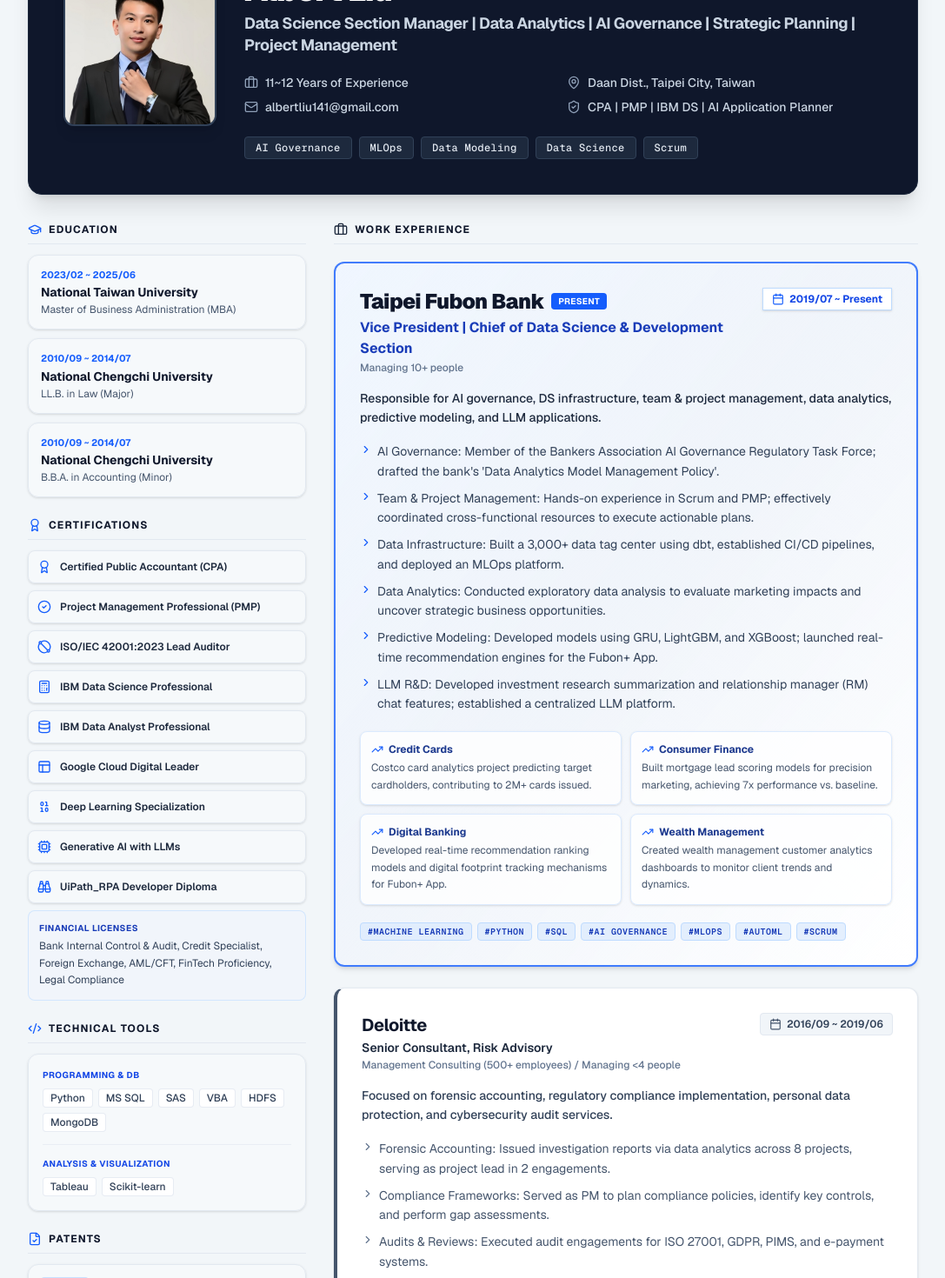
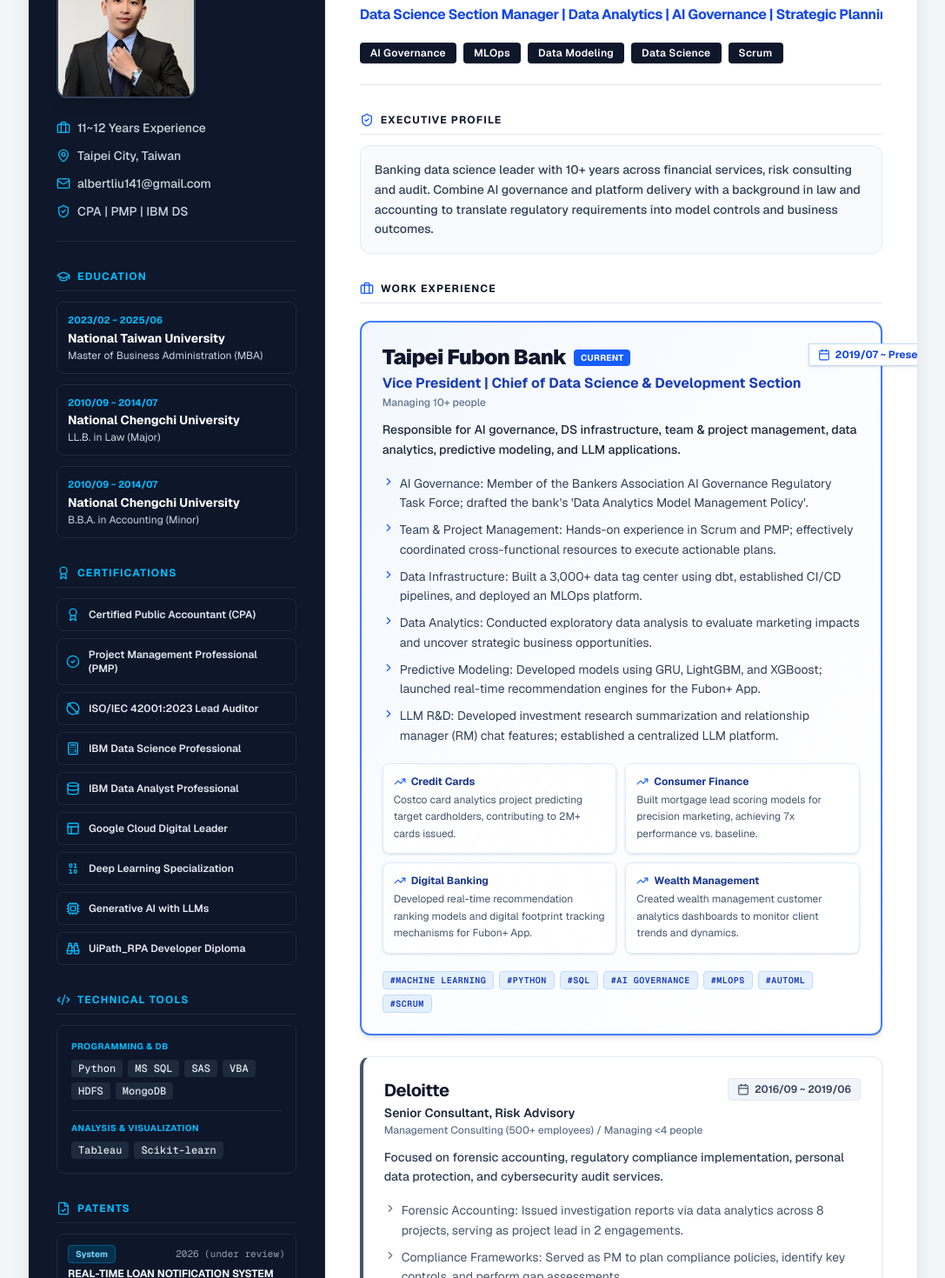
Before and after one commit to AlbertJLiu/resume_albert_eng, a Next.js app: page / in a window 1280 px wide. Shown: the part 120-1590 px from the top of the page at 87% size, without its empty margins (96-1183 px from the left). Built offline with nearby package versions, Linux system fonts and the light colour scheme.

Commit message:
update color version 12

```diff
--- a/app/page.js
+++ b/app/page.js
@@ -30,7 +30,7 @@
     }
   ];
 
-  // Patents Data
+  // Patents Data (2025 年專利統一標示為 "2025 (granted)")
   const patents = [
     {
       title: "REAL-TIME LOAN NOTIFICATION SYSTEM",
@@ -118,29 +118,31 @@
     }
   ];
 
-  // 證照 Icon 統一採用高質感藍色
+  // 側欄彩色 Icon (天藍色調)
   const certificates = [
-    { title: "Certified Public Accountant (CPA)", icon: <Award className="w-4 h-4 text-blue-600" /> },
-    { title: "Project Management Professional (PMP)", icon: <CheckCircle2 className="w-4 h-4 text-blue-600" /> },
-    { title: "ISO/IEC 42001:2023 Lead Auditor", icon: <Diameter className="w-4 h-4 text-blue-600" /> },
-    { title: "IBM Data Science Professional", icon: <Calculator className="w-4 h-4 text-blue-600" /> },
-    { title: "IBM Data Analyst Professional", icon: <Database className="w-4 h-4 text-blue-600" /> },
-    { title: "Google Cloud Digital Leader", icon: <Layout className="w-4 h-4 text-blue-600" /> },
-    { title: "Deep Learning Specialization", icon: <Binary className="w-4 h-4 text-blue-600" /> },
-    { title: "Generative AI with LLMs", icon: <Cpu className="w-4 h-4 text-blue-600" /> },
-    { title: "UiPath_RPA Developer Diploma", icon: <Binoculars className="w-4 h-4 text-blue-600" /> }
+    { title: "Certified Public Accountant (CPA)", icon: <Award className="w-4 h-4 text-sky-400" /> },
+    { title: "Project Management Professional (PMP)", icon: <CheckCircle2 className="w-4 h-4 text-sky-400" /> },
+    { title: "ISO/IEC 42001:2023 Lead Auditor", icon: <Diameter className="w-4 h-4 text-sky-400" /> },
+    { title: "IBM Data Science Professional", icon: <Calculator className="w-4 h-4 text-sky-400" /> },
+    { title: "IBM Data Analyst Professional", icon: <Database className="w-4 h-4 text-sky-400" /> },
+    { title: "Google Cloud Digital Leader", icon: <Layout className="w-4 h-4 text-sky-400" /> },
+    { title: "Deep Learning Specialization", icon: <Binary className="w-4 h-4 text-sky-400" /> },
+    { title: "Generative AI with LLMs", icon: <Cpu className="w-4 h-4 text-sky-400" /> },
+    { title: "UiPath_RPA Developer Diploma", icon: <Binoculars className="w-4 h-4 text-sky-400" /> }
   ];
 
   return (
-    <div className="min-h-screen bg-slate-100/90 py-12 px-4 md:px-8 font-sans text-slate-800 antialiased selection:bg-slate-900 selection:text-white">
-      <div className="max-w-5xl mx-auto">
+    <div className="min-h-screen bg-slate-100/90 py-10 px-4 md:px-8 font-sans text-slate-800 antialiased selection:bg-slate-900 selection:text-white">
+      <div className="max-w-5xl mx-auto bg-white shadow-xl rounded-2xl overflow-hidden border border-slate-200">
 
-        {/* 個人資料 Header: 維持高階深色背景 Banner */}
-        <header className="bg-slate-900 text-slate-100 rounded-2xl shadow-xl p-6 md:p-10 mb-8 border border-slate-800">
-          <div className="flex flex-col md:flex-row items-center md:items-start gap-8">
-            {/* Profile Image Container */}
-            <div className="relative shrink-0">
-              <div className="w-36 h-36 md:w-44 md:h-44 rounded-xl overflow-hidden border-2 border-slate-700 shadow-lg">
+        <div className="grid grid-cols-1 lg:grid-cols-12">
+
+          {/* 左側深色定錨 Side Column (占 4 欄) */}
+          <div className="lg:col-span-4 bg-[#0f172a] text-slate-100 p-6 md:p-8 space-y-8 border-r border-slate-800">
+
+            {/* 照片與個人聯絡資訊 */}
+            <div className="text-center lg:text-left">
+              <div className="w-36 h-36 md:w-40 md:h-40 mx-auto lg:mx-0 rounded-xl overflow-hidden border-2 border-slate-700 shadow-lg mb-6">
                 <img
                   src="/profile.jpg"
                   alt="Albert Profile"
@@ -148,60 +150,34 @@
                   onError={(e) => { e.currentTarget.src = "https://via.placeholder.com/200?text=Albert"; }}
                 />
               </div>
-            </div>
 
-            {/* Basic Info */}
-            <div className="flex-1 text-center md:text-left">
-              <div className="mb-3">
-                <h1 className="text-3xl md:text-4xl font-black text-white tracking-tight">Albert Liu</h1>
-                <p className="text-base md:text-lg text-slate-300 font-bold mt-1.5 tracking-tight leading-snug">
-                  Data Science Section Manager | Data Analytics | AI Governance | Strategic Planning | Project Management
-                </p>
-              </div>
-
-              <div className="grid grid-cols-1 sm:grid-cols-2 gap-2 mt-5 text-xs md:text-sm text-slate-300 font-medium">
-                <div className="flex items-center justify-center md:justify-start">
-                  <Briefcase className="w-4 h-4 mr-2 text-slate-400" /> 11~12 Years of Experience
+              <div className="space-y-3 text-xs md:text-sm text-slate-300 font-medium border-b border-slate-800 pb-6">
+                <div className="flex items-center justify-center lg:justify-start">
+                  <Briefcase className="w-4 h-4 mr-2 text-sky-400 shrink-0" /> 11~12 Years Experience
                 </div>
-                <div className="flex items-center justify-center md:justify-start">
-                  <MapPin className="w-4 h-4 mr-2 text-slate-400" /> Daan Dist., Taipei City, Taiwan
+                <div className="flex items-center justify-center lg:justify-start">
+                  <MapPin className="w-4 h-4 mr-2 text-sky-400 shrink-0" /> Taipei City, Taiwan
                 </div>
-                <div className="flex items-center justify-center md:justify-start">
-                  <Mail className="w-4 h-4 mr-2 text-slate-400" /> albertliu141@gmail.com
+                <div className="flex items-center justify-center lg:justify-start">
+                  <Mail className="w-4 h-4 mr-2 text-sky-400 shrink-0" /> albertliu141@gmail.com
                 </div>
-                <div className="flex items-center justify-center md:justify-start">
-                  <ShieldCheck className="w-4 h-4 mr-2 text-slate-400" /> CPA | PMP | IBM DS | AI Application Planner
+                <div className="flex items-center justify-center lg:justify-start">
+                  <ShieldCheck className="w-4 h-4 mr-2 text-sky-400 shrink-0" /> CPA | PMP | IBM DS
                 </div>
               </div>
-
-              {/* 核心技能 Badge */}
-              <div className="mt-6 flex flex-wrap justify-center md:justify-start gap-2">
-                {["AI Governance", "MLOps", "Data Modeling", "Data Science", "Scrum"].map(skill => (
-                  <span key={skill} className="bg-slate-800 text-slate-200 border border-slate-700 px-3 py-1 rounded text-xs font-mono font-medium tracking-wide">
-                    {skill}
-                  </span>
-                ))}
-              </div>
             </div>
-          </div>
-        </header>
-
-        <div className="grid grid-cols-1 lg:grid-cols-3 gap-8">
-
-          {/* 左側欄位：方框採用 bg-slate-50/80 淡灰底，Icon 統一藍色加彩 */}
-          <div className="lg:col-span-1 space-y-6">
 
             {/* Education */}
             <section>
-              <h2 className="text-xs font-bold uppercase tracking-widest text-slate-900 mb-3 flex items-center border-b border-slate-200 pb-2">
-                <GraduationCap className="w-4 h-4 mr-2 text-blue-600" /> Education
+              <h2 className="text-xs font-bold uppercase tracking-widest text-sky-400 mb-3 flex items-center border-b border-slate-800 pb-2">
+                <GraduationCap className="w-4 h-4 mr-2 text-sky-400" /> Education
               </h2>
-              <div className="space-y-2.5">
+              <div className="space-y-3">
                 {education.map((edu, i) => (
-                  <div key={i} className="p-3.5 rounded-xl border border-slate-200 bg-slate-50/80 shadow-sm hover:border-blue-300 transition-colors">
-                    <p className="text-[11px] font-bold text-blue-600 mb-0.5">{edu.period}</p>
-                    <h3 className="font-bold text-slate-900 text-xs md:text-sm">{edu.school}</h3>
-                    <p className="text-xs text-slate-600 mt-0.5">{edu.degree}</p>
+                  <div key={i} className="p-3 rounded-lg bg-slate-900/90 border border-slate-800">
+                    <p className="text-[11px] font-bold text-sky-400 mb-0.5">{edu.period}</p>
+                    <h3 className="font-bold text-white text-xs md:text-sm">{edu.school}</h3>
+                    <p className="text-xs text-slate-300 mt-0.5">{edu.degree}</p>
                   </div>
                 ))}
               </div>
@@ -209,43 +185,39 @@
 
             {/* Certifications */}
             <section>
-              <h2 className="text-xs font-bold uppercase tracking-widest text-slate-900 mb-3 flex items-center border-b border-slate-200 pb-2">
-                <Award className="w-4 h-4 mr-2 text-blue-600" /> Certifications
+              <h2 className="text-xs font-bold uppercase tracking-widest text-sky-400 mb-3 flex items-center border-b border-slate-800 pb-2">
+                <Award className="w-4 h-4 mr-2 text-sky-400" /> Certifications
               </h2>
               <div className="space-y-2">
                 {certificates.map((cert, i) => (
-                  <div key={i} className="flex items-center p-2.5 bg-slate-50/80 rounded-lg border border-slate-200 shadow-sm hover:border-blue-300 transition-colors">
+                  <div key={i} className="flex items-center p-2.5 bg-slate-900/90 rounded-lg border border-slate-800">
                     {cert.icon}
-                    <span className="ml-2.5 text-xs font-semibold text-slate-800">{cert.title}</span>
+                    <span className="ml-2.5 text-xs font-semibold text-slate-200">{cert.title}</span>
                   </div>
                 ))}
-                <div className="p-3 bg-blue-50/40 rounded-lg border border-blue-200/60">
-                  <p className="text-[10px] text-blue-800 font-bold uppercase tracking-wider mb-1">Financial Licenses</p>
-                  <p className="text-xs text-slate-700 leading-relaxed">Bank Internal Control & Audit, Credit Specialist, Foreign Exchange, AML/CFT, FinTech Proficiency, Legal Compliance</p>
-                </div>
               </div>
             </section>
 
             {/* Technical Tools */}
             <section>
-              <h2 className="text-xs font-bold uppercase tracking-widest text-slate-900 mb-3 flex items-center border-b border-slate-200 pb-2">
-                <Code2 className="w-4 h-4 mr-2 text-blue-600" /> Technical Tools
+              <h2 className="text-xs font-bold uppercase tracking-widest text-sky-400 mb-3 flex items-center border-b border-slate-800 pb-2">
+                <Code2 className="w-4 h-4 mr-2 text-sky-400" /> Technical Tools
               </h2>
-              <div className="bg-slate-50/80 p-4 rounded-xl border border-slate-200 shadow-sm space-y-3.5">
+              <div className="bg-slate-900/90 p-4 rounded-lg border border-slate-800 space-y-3">
                 <div>
-                  <p className="text-[10px] font-bold text-blue-700 uppercase mb-2 tracking-wider">Programming & DB</p>
+                  <p className="text-[10px] font-bold text-sky-400 uppercase mb-2 tracking-wider">Programming & DB</p>
                   <div className="flex flex-wrap gap-1.5">
                     {["Python", "MS SQL", "SAS", "VBA", "HDFS", "MongoDB"].map(t => (
-                      <span key={t} className="px-2 py-0.5 bg-white border border-slate-200/80 rounded text-xs font-medium text-slate-700">{t}</span>
+                      <span key={t} className="px-2 py-0.5 bg-slate-800 rounded text-xs font-mono font-medium text-slate-200">{t}</span>
                     ))}
                   </div>
                 </div>
-                <hr className="border-slate-200/60" />
+                <hr className="border-slate-800" />
                 <div>
-                  <p className="text-[10px] font-bold text-blue-700 uppercase mb-2 tracking-wider">Analysis & Visualization</p>
+                  <p className="text-[10px] font-bold text-sky-400 uppercase mb-2 tracking-wider">Analysis & Visualization</p>
                   <div className="flex flex-wrap gap-1.5">
                     {["Tableau", "Scikit-learn"].map(t => (
-                      <span key={t} className="px-2 py-0.5 bg-white border border-slate-200/80 rounded text-xs font-medium text-slate-700">{t}</span>
+                      <span key={t} className="px-2 py-0.5 bg-slate-800 rounded text-xs font-mono font-medium text-slate-200">{t}</span>
                     ))}
                   </div>
                 </div>
@@ -254,19 +226,19 @@
 
             {/* Patents Section */}
             <section>
-              <h2 className="text-xs font-bold uppercase tracking-widest text-slate-900 mb-3 flex items-center border-b border-slate-200 pb-2">
-                <FileCheck className="w-4 h-4 mr-2 text-blue-600" /> Patents
+              <h2 className="text-xs font-bold uppercase tracking-widest text-sky-400 mb-3 flex items-center border-b border-slate-800 pb-2">
+                <FileCheck className="w-4 h-4 mr-2 text-sky-400" /> Patents
               </h2>
               <div className="space-y-2">
                 {patents.map((item, i) => (
-                  <div key={i} className="bg-slate-50/80 p-3.5 rounded-xl border border-slate-200 shadow-sm hover:border-blue-300 transition-colors">
-                    <div className="flex items-center justify-between mb-1.5">
-                      <span className="text-[10px] font-bold bg-blue-50 text-blue-700 px-2 py-0.5 rounded border border-blue-200/80">
+                  <div key={i} className="bg-slate-900/90 p-3 rounded-lg border border-slate-800">
+                    <div className="flex items-center justify-between mb-1">
+                      <span className="text-[10px] font-bold bg-sky-950 text-sky-300 px-2 py-0.5 rounded border border-sky-800">
                         {item.type}
                       </span>
-                      <span className="text-[11px] text-slate-500 font-medium">{item.year}</span>
+                      <span className="text-[11px] text-slate-400 font-mono">{item.year}</span>
                     </div>
-                    <h3 className="font-bold text-slate-900 text-xs leading-snug">{item.title}</h3>
+                    <h3 className="font-bold text-slate-100 text-xs leading-snug">{item.title}</h3>
                   </div>
                 ))}
               </div>
@@ -274,13 +246,44 @@
 
           </div>
 
-          {/* 右側欄位：工作經歷（維持原樣不變動） */}
-          <div className="lg:col-span-2 space-y-8">
+          {/* 右側主內容 Main Column (占 8 欄) */}
+          <div className="lg:col-span-8 p-6 md:p-10 bg-white space-y-8">
+
+            {/* Header: 姓名與不換行標題 */}
+            <header className="border-b border-slate-200 pb-6">
+              <h1 className="text-4xl font-black text-slate-900 tracking-tight">Albert Liu</h1>
+
+              {/* 避免自動換行控制項：whitespace-nowrap + overflow-x-auto */}
+              <div className="overflow-x-auto no-scrollbar py-1">
+                <p className="text-sm md:text-base text-blue-700 font-bold tracking-tight whitespace-nowrap">
+                  Data Science Section Manager | Data Analytics | AI Governance | Strategic Planning | Project Management
+                </p>
+              </div>
+
+              {/* 關鍵 Skills 標籤 */}
+              <div className="mt-4 flex flex-wrap gap-2">
+                {["AI Governance", "MLOps", "Data Modeling", "Data Science", "Scrum"].map(skill => (
+                  <span key={skill} className="bg-slate-900 text-white px-3 py-1 rounded text-xs font-semibold tracking-wide">
+                    {skill}
+                  </span>
+                ))}
+              </div>
+            </header>
+
+            {/* Executive Profile Summary */}
+            <section>
+              <h2 className="text-xs font-bold uppercase tracking-widest text-slate-900 mb-3 flex items-center border-b border-slate-200 pb-2">
+                <ShieldCheck className="w-4 h-4 mr-2 text-blue-600" /> Executive Profile
+              </h2>
+              <p className="text-xs md:text-sm text-slate-700 font-medium leading-relaxed bg-slate-50 p-4 rounded-xl border border-slate-200/80">
+                Banking data science leader with 10+ years across financial services, risk consulting and audit. Combine AI governance and platform delivery with a background in law and accounting to translate regulatory requirements into model controls and business outcomes.
+              </p>
+            </section>
 
             {/* Work Experience */}
             <section>
               <h2 className="text-xs font-bold uppercase tracking-widest text-slate-900 mb-5 flex items-center border-b border-slate-200 pb-2">
-                <Briefcase className="w-4 h-4 mr-2 text-slate-800" /> Work Experience
+                <Briefcase className="w-4 h-4 mr-2 text-blue-600" /> Work Experience
               </h2>
               <div className="space-y-6">
                 {experiences.map((exp, idx) => {
@@ -290,16 +293,23 @@
                   return (
                     <div key={idx} className="relative">
 
-                      {/* 1. 現任經歷 (Taipei Fubon Bank) */}
+                      {/* 1. 現任經歷 (Taipei Fubon Bank): 微藍漸層 + 藍實線 Accent */}
                       {isLatest && (
-                        <div className="bg-gradient-to-br from-blue-50/90 via-indigo-50/30 to-white p-6 md:p-7 rounded-xl border-2 border-blue-600/80 shadow-md">
-                          <div className="flex flex-col md:flex-row justify-between items-start gap-2 mb-4">
+                        <div className="bg-gradient-to-br from-blue-50/80 via-indigo-50/20 to-white p-6 rounded-xl border-2 border-blue-600/80 shadow-md">
+                          <div className="flex flex-col md:flex-row justify-between items-start gap-2 mb-3">
                             <div>
                               <div className="flex items-center gap-2">
                                 <h3 className="text-xl md:text-2xl font-black text-slate-900 tracking-tight">{exp.company}</h3>
-                                <span className="bg-blue-600 text-white text-[10px] font-bold px-2 py-0.5 rounded tracking-wide">PRESENT</span>
+                                <span className="bg-blue-600 text-white text-[10px] font-bold px-2 py-0.5 rounded tracking-wide">CURRENT</span>
                               </div>
-                              <p className="text-blue-800 font-bold text-sm md:text-base mt-0.5">{exp.role}</p>
+
+                              {/* 防止職稱被自動換行：whitespace-nowrap + overflow-x-auto */}
+                              <div className="overflow-x-auto no-scrollbar max-w-full">
+                                <p className="text-blue-800 font-bold text-sm md:text-base mt-0.5 whitespace-nowrap">
+                                  {exp.role}
+                                </p>
+                              </div>
+
                               <p className="text-xs text-slate-500 font-medium mt-0.5">{exp.size}</p>
                             </div>
 
@@ -342,13 +352,19 @@
                         </div>
                       )}
 
-                      {/* 2. 第二階段經歷 (Deloitte) */}
+                      {/* 2. 第二階段經歷 (Deloitte): 白底 + 鋼灰 Accent 邊條 */}
                       {isSecond && (
-                        <div className="bg-white p-6 md:p-7 rounded-xl border border-slate-200/90 border-l-4 border-l-slate-600 shadow-sm">
-                          <div className="flex flex-col md:flex-row justify-between items-start gap-2 mb-4">
+                        <div className="bg-white p-6 rounded-xl border border-slate-200/90 border-l-4 border-l-slate-600 shadow-sm">
+                          <div className="flex flex-col md:flex-row justify-between items-start gap-2 mb-3">
                             <div>
                               <h3 className="text-xl font-bold text-slate-900 tracking-tight">{exp.company}</h3>
-                              <p className="text-slate-800 font-semibold text-sm mt-0.5">{exp.role}</p>
+
+                              <div className="overflow-x-auto no-scrollbar max-w-full">
+                                <p className="text-slate-800 font-semibold text-sm mt-0.5 whitespace-nowrap">
+                                  {exp.role}
+                                </p>
+                              </div>
+
                               <p className="text-xs text-slate-500 font-medium mt-0.5">{exp.size}</p>
                             </div>
 
@@ -378,13 +394,19 @@
                         </div>
                       )}
 
-                      {/* 3. 早期經歷 (KPMG) */}
+                      {/* 3. 早期經歷 (KPMG): 微灰輕柔底色 + 淺灰邊條 */}
                       {!isLatest && !isSecond && (
                         <div className="bg-slate-50/80 p-5 md:p-6 rounded-xl border border-slate-200/80 border-l-4 border-l-slate-400">
                           <div className="flex flex-col md:flex-row justify-between items-start gap-2 mb-3">
                             <div>
                               <h3 className="text-lg font-bold text-slate-800 tracking-tight">{exp.company}</h3>
-                              <p className="text-slate-700 font-semibold text-xs md:text-sm mt-0.5">{exp.role}</p>
+
+                              <div className="overflow-x-auto no-scrollbar max-w-full">
+                                <p className="text-slate-700 font-semibold text-xs md:text-sm mt-0.5 whitespace-nowrap">
+                                  {exp.role}
+                                </p>
+                              </div>
+
                               <p className="text-[11px] text-slate-500 font-medium mt-0.5">{exp.size}</p>
                             </div>
 
@@ -424,7 +446,7 @@
 
         </div>
 
-        <footer className="text-center text-slate-400 text-xs mt-16 pb-8">
+        <footer className="text-center text-slate-400 text-xs py-6 bg-slate-50 border-t border-slate-200">
           <p>© 2026 Albert - Professional Portfolio Profile</p>
         </footer>
       </div>
```
